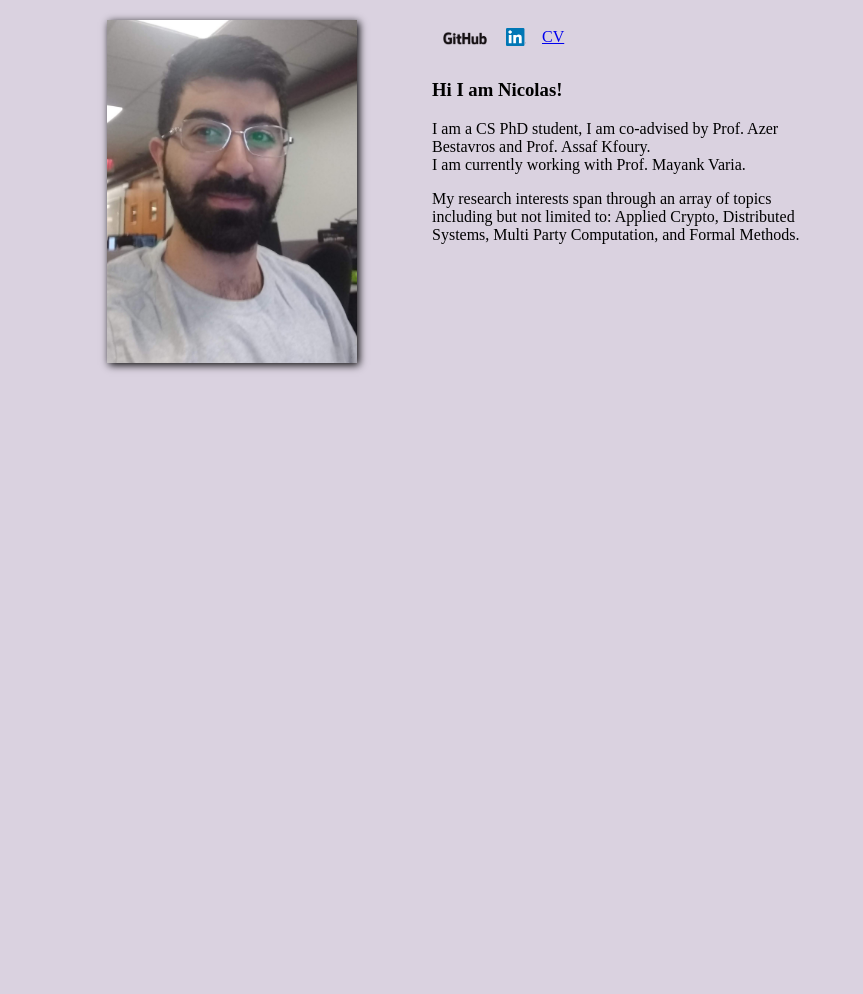
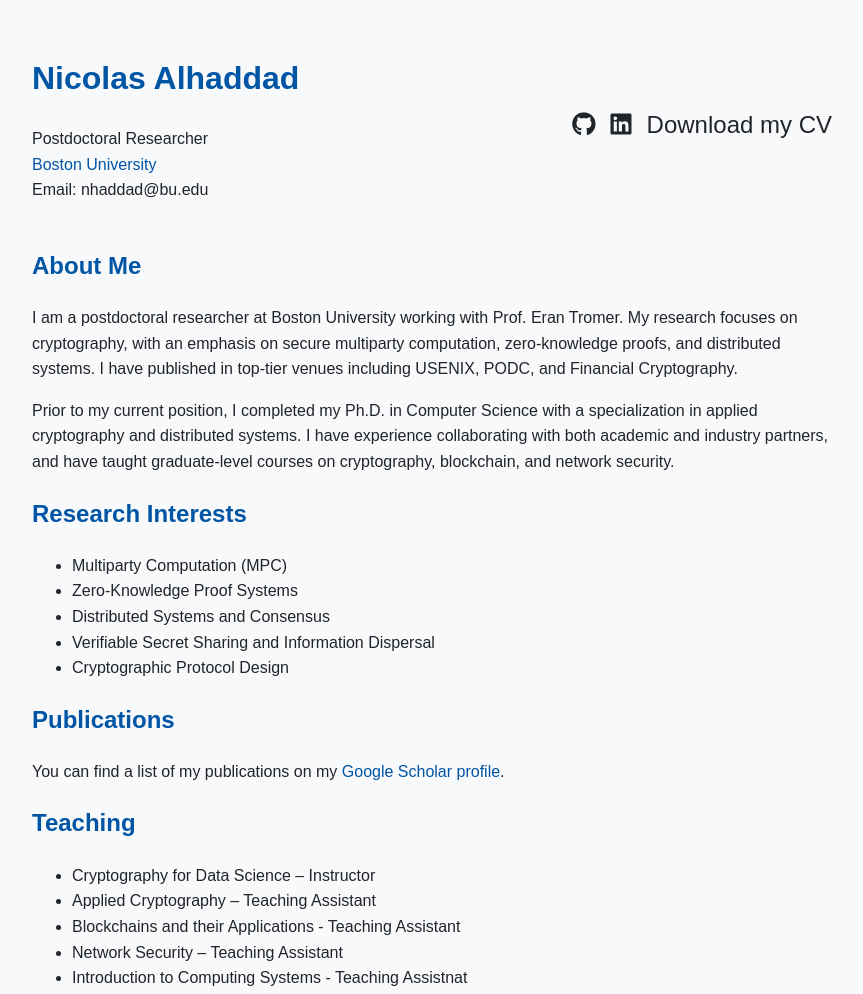
Before and after one commit to nicolas3355/bu-wesbsite-personal, a plain HTML site: page index.html in a window 1280 px wide. Shown: the whole page, without its empty margins (208-1071 px from the left). Before the commit the page ends 800 px from the top, so only its background shows below. Drawn offline with Linux system fonts and the light colour scheme.

Commit message:
updated website

```diff
--- a/index.css
+++ /dev/null
@@ -1,60 +0,0 @@
-body{
-    background-color: #dad2e0;
-}
-
-
-/* let's make the list horizontal */
-ul {
-    list-style-type: none;
-    margin: 0;
-    padding: 0;
-    overflow: hidden;
-}
-
-li {
-  float: left;
-}
-
-li a {
-  display: block;
-  padding: 8px;
-}
-
-#img_me{
-    box-shadow: 0.1em 0.1em 0.5em;
-}
-
-/* let's make it responsive and add breakpoints depending on the resolution */
-#container{
-    display: flex;
-    flex-wrap: wrap;
-}
-
-/* put the pic in the center */
-#image{
-    text-align: center;
-}
-
-/* take the full width by default */
-.box{
-    width: 100%;
-}
-
-/* if the screen is 600 px and up, let's fit the pic next to the text */
-@media screen and (min-width: 600px) {
-    #image{
-        width: 50%;
-    }
-    #text {
-        width: 50%;
-    }
-}
-
-/* fix the margins if it's more than 800px and center the container in the center */
-@media screen and (min-width: 800px){
-    #container{
-        width: 800px;
-        margin: auto;
-        margin-top: 20px;
-    }
-}
--- a/index.html
+++ b/index.html
@@ -1,30 +1,141 @@
 <!DOCTYPE html>
-<html>
+<html lang="en">
 <head>
-        <meta charset="utf-8"/>
-		<title>Nicolas Al Haddad</title>
-        <link rel="stylesheet" href="index.css">
+  <meta charset="UTF-8" />
+  <meta name="viewport" content="width=device-width, initial-scale=1.0"/>
+  <title>Nicolas Alhaddad – Boston University</title>
+  <!-- Font Awesome CDN -->
+  <link rel="stylesheet" href="https://cdnjs.cloudflare.com/ajax/libs/font-awesome/6.5.0/css/all.min.css" integrity="sha512-Avb2QiuDEEvB4bZJYdft2mNjVShBftLdPG8FJ0V7irTLQ8Uo0qcPxh4Plq7G5tGm0rU+1SPhVotteLpBERwTkw==" crossorigin="anonymous" referrerpolicy="no-referrer" />
+  <style>
+    body {
+      font-family: Arial, sans-serif;
+      max-width: 800px;
+      margin: auto;
+      padding: 2em;
+      line-height: 1.6;
+      background-color: #f8f9fa;
+      color: #212529;
+    }
+    h1, h2 {
+      color: #0055a5;
+    }
+    a {
+      color: #0055a5;
+      text-decoration: none;
+    }
+    a:hover {
+      text-decoration: underline;
+    }
+    #socialmedia {
+      list-style: none;
+      padding: 0;
+      display: flex;
+      gap: 15px;
+      margin-top: 0.5em;
+      align-items: center;
+      flex-wrap: wrap;
+      justify-content: flex-start;
+    }
+    #socialmedia li {
+      display: inline-flex;
+      align-items: center;
+    }
+    #socialmedia a {
+      font-size: 1.5em;
+      color: #212529;
+    }
+    #socialmedia a:hover {
+      color: #0055a5;
+    }
+    .cv-link {
+      font-size: 1em;
+    }
+    .top-section {
+      margin-bottom: 1em;
+    }
+    .left-info {
+      margin-bottom: 0.5em;
+    }
+    @media (min-width: 600px) {
+      .top-section {
+        display: flex;
+        justify-content: space-between;
+        align-items: center;
+        flex-wrap: wrap;
+      }
+      .left-info {
+        flex: 1 1 60%;
+      }
+      .right-info {
+        flex: 1 1 35%;
+        text-align: right;
+        margin-top: 0;
+      }
+      #socialmedia {
+        justify-content: flex-end;
+      }
+    }
+  </style>
 </head>
 <body>
-        <div id="container">
-            <div id="image" class="box">
-                <img id="img_me" src="me.jpg" width="250px"/>
+  <div class="top-section">
+    <div class="left-info">
+      <h1>Nicolas Alhaddad</h1>
+      <p>Postdoctoral Researcher<br>
+      <a href="https://www.bu.edu/">Boston University</a><br>
+      Email: nhaddad@bu.edu</p>
      </div>
-            <div id="text" class="box">
+      <div class="right-info">
+        <ul id="socialmedia">
+          <li>
+            <a href="https://github.com/nicolas3355" target="_blank" aria-label="GitHub">
+              <i class="fab fa-github"></i>
+            </a>
+          </li>
+          <li>
+            <a href="https://www.linkedin.com/in/nicolas-al-haddad-868080a2/" target="_blank" aria-label="LinkedIn">
+              <i class="fab fa-linkedin"></i>
+            </a>
+          </li>
+          <li>
+            <a class="cv-link" href="https://github.com/nicolas3355/cv.github.io/blob/master/cv.pdf" target="_blank">Download my CV</a>
+          </li>
+        </ul>
+      </div>
+  </div>
 
-                    <ul id="socialmedia">
-                        <li> <a href="https://github.com/nicolas3355">
-                                <img width=50px src="github.png"/> </a> </li>
-                        <li> <a href="https://www.linkedin.com/in/nicolas-al-haddad-868080a2/">
-                                <img width=20px src="linkedin.png"/> </a> </li>
-                        <li> <a href="https://nicolas3355.github.io/cv.github.io/">CV</a> </li>
+  <h2>About Me</h2>
+  <p>
+    I am a postdoctoral researcher at Boston University working with Prof. Eran Tromer.
+    My research focuses on cryptography, with an emphasis on secure multiparty computation,
+    zero-knowledge proofs, and distributed systems. I have published in top-tier venues including USENIX, PODC, and Financial Cryptography.
+  </p>
+
+  <p>
+    Prior to my current position, I completed my Ph.D. in Computer Science with a specialization in applied cryptography and distributed systems.
+    I have experience collaborating with both academic and industry partners, and have taught graduate-level courses on cryptography, blockchain, and network security.
+  </p>
+
+  <h2>Research Interests</h2>
+  <ul>
+    <li>Multiparty Computation (MPC)</li>
+    <li>Zero-Knowledge Proof Systems</li>
+    <li>Distributed Systems and Consensus</li>
+    <li>Verifiable Secret Sharing and Information Dispersal</li>
+    <li>Cryptographic Protocol Design</li>
   </ul>
 
-                    <h3> Hi I am Nicolas!</h3>
+  <h2>Publications</h2>
+  <p>You can find a list of my publications on my <a href="https://scholar.google.com/citations?user=eTGLkT0AAAAJ&hl=en" target="_blank">Google Scholar profile</a>.</p>
 
-                    <p> I am a CS PhD student, I am co-advised by Prof. Azer Bestavros and Prof. Assaf Kfoury. <br> I am currently working with Prof. Mayank Varia.</p>
-                    <p> My research interests span through an array of topics including but not limited to: Applied Crypto, Distributed Systems, Multi Party Computation, and Formal Methods.</p>
-            </div>
-        </div>
+  <h2>Teaching</h2>
+  <ul>
+    <li>Cryptography for Data Science – Instructor</li>
+    <li>Applied Cryptography – Teaching Assistant</li>
+    <li>Blockchains and their Applications - Teaching Assistant</li>
+    <li>Network Security – Teaching Assistant</li>
+    <li>Introduction to Computing Systems - Teaching Assistnat</li>
+  </ul>
+
 </body>
 </html>
```
Also changed, not shown: github.png (deleted), linkedin.png (deleted), me.jpg (deleted). Lines whose indentation alone changed are shown as unchanged.
